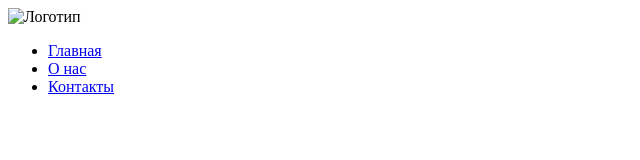
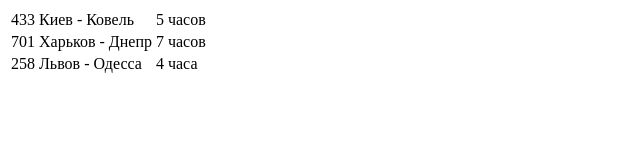
Before and after one commit to Vampireol/github-tutorial, a plain HTML site: page index.html in a window 1280 px wide. Shown: the whole page, without its empty margins (0-640 px from the left). Drawn offline with Linux system fonts and the light colour scheme.

Commit message:
меняется на таблицу

```diff
--- a/index.html
+++ b/index.html
@@ -8,15 +8,23 @@
 
 <body>
     <header>
-        <img src="" alt="Логотип"> <!-- Логотип сайта -->
-        <nav id="menu">
-            <!-- Меню -->
-            <ul>
-                <li><a href="/">Главная</a></li>
-                <li><a href="/about">О нас</a></li>
-                <li><a href="/contacts">Контакты</a></li>
-            </ul>
-        </nav>
+    <table>
+        <tr>
+            <td>433</td>
+            <td>Киев - Ковель</td>
+            <td>5 часов</td>
+        </tr>
+        <tr>
+            <td>701</td>
+            <td>Харьков - Днепр</td>
+            <td>7 часов</td>
+        </tr>
+        <tr>
+            <td>258</td>
+            <td>Львов - Одесса</td>
+            <td>4 часа</td>
+        </tr>
+    </table>
     </header>
 </body>
 
```
